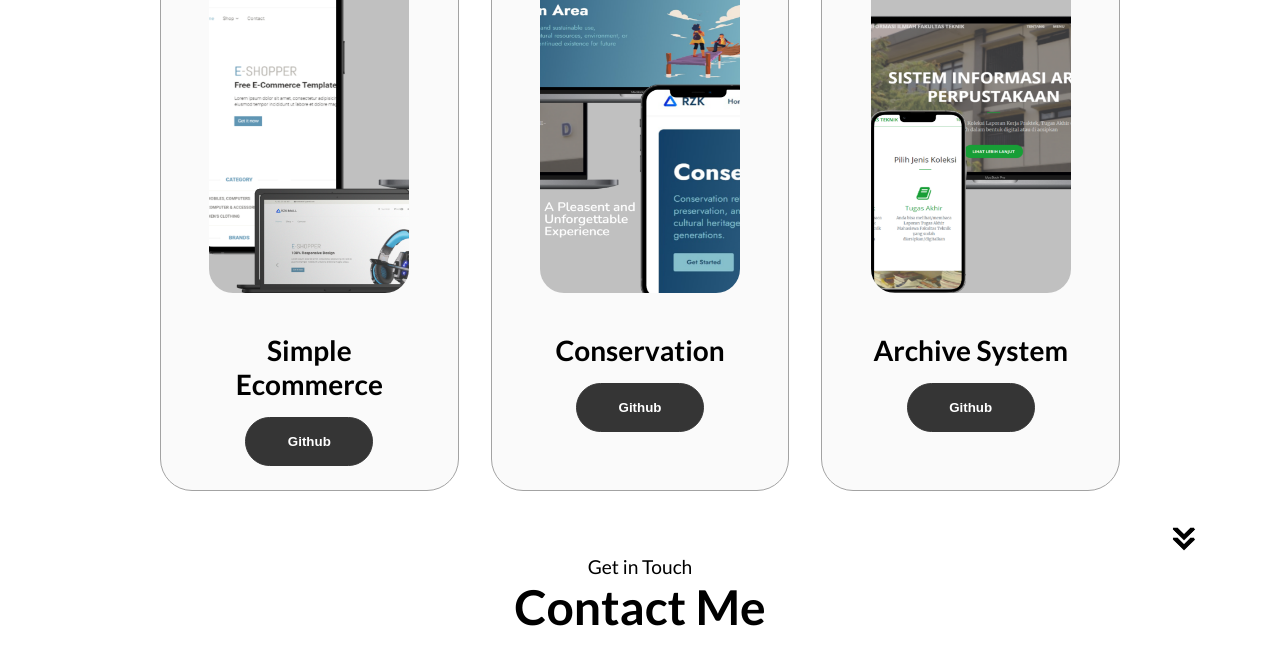
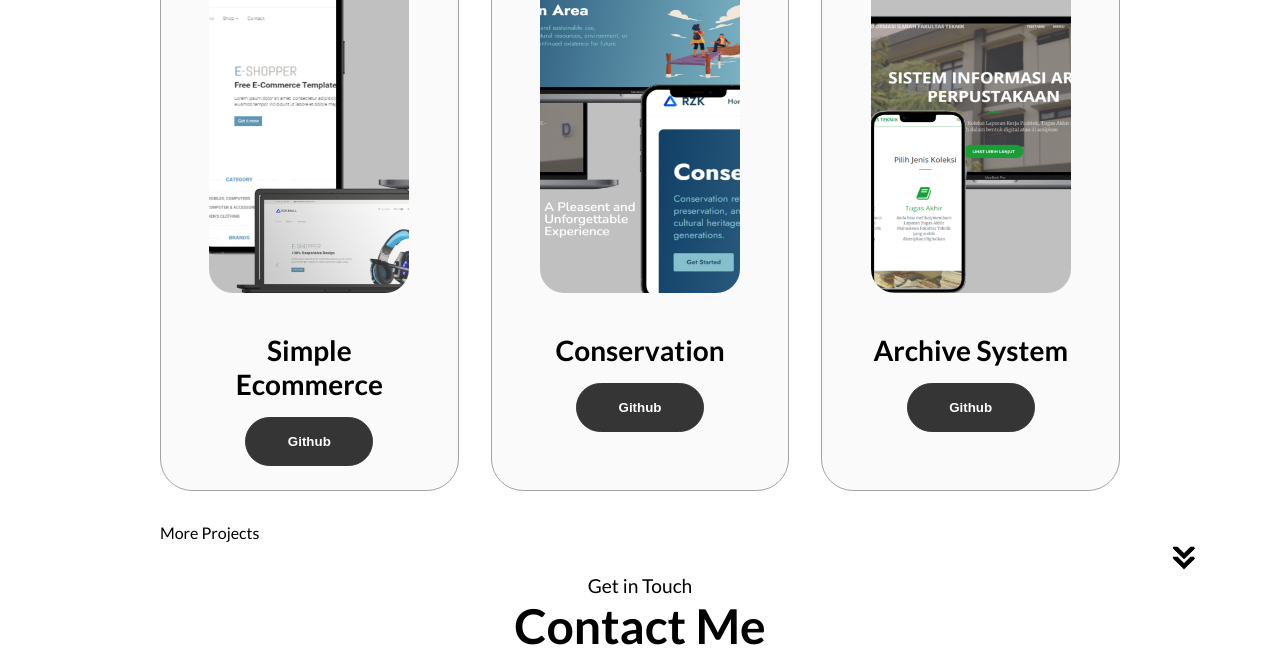
Before and after one commit to rizkitaufiq/rizkitaufiq.github.io, a plain HTML site: page index.html in a window 1280 px wide. Shown: the part 2708-3372 px from the top of the page. Drawn offline with Linux system fonts and the light colour scheme.

Commit message:
add projects section(index):add more project a href

```diff
--- a/index.html
+++ b/index.html
@@ -269,6 +269,7 @@
                 </div>
 
             </div>
+            <a href="https://github.com/rizkitaufiq?tab=repositories"><p>More Projects</p></a>
         </div>
         <img src="image/icon/arrow.png" alt="Arrow" class="icon arrow" onclick="location.href='#contact'">
     </section>
```
